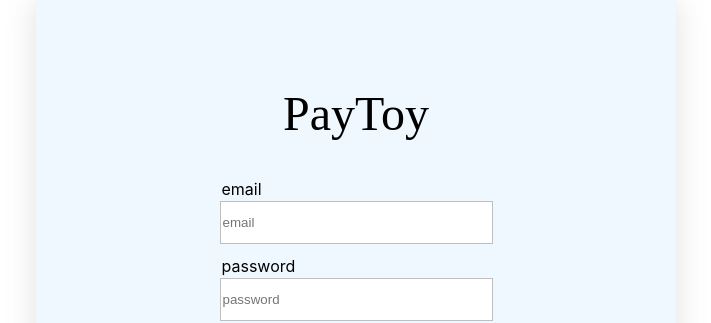
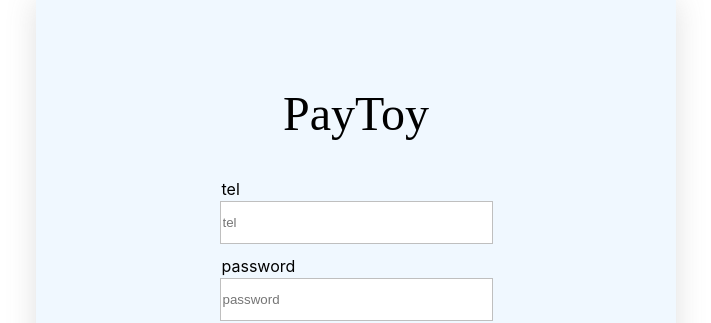
Before and after one commit to PayToy/PayToy-FE, a React (Create React App) app: page / in a window 1280 px wide. Shown: the top 323 px of the page, without its empty margins (284-995 px from the left). Built offline with nearby package versions, Linux system fonts and the light colour scheme.

Commit message:
fix : 전화번호 로그인 입력 수정

```diff
--- a/src/pages/LoginPage/LoginPage.js
+++ b/src/pages/LoginPage/LoginPage.js
@@ -5,12 +5,12 @@ import { Link } from "react-router-dom";
 
 
 const LoginPage = () => {
-  const [email, setEmail] = useState("");
+  const [tel, setTel] = useState("");
   const [password, setPassword] = useState("");
 
   const handleData = (e) => {
-    if (e.target.name === "email") {
-      setEmail(e.target.value);
+    if (e.target.name === "tel") {
+      setTel(e.target.value);
     }
     if (e.target.name === "password") {
       setPassword(e.target.value);
@@ -21,10 +21,10 @@ const LoginPage = () => {
     <Wrapper>
       <Title>PayToy</Title>
       <AuthInput
-        name="email"
-        placeholder="email"
-        type="email"
-        value={email}
+        name="tel"
+        placeholder="tel"
+        type="tel"
+        value={tel}
         onChange={handleData}
         required
       />
```
